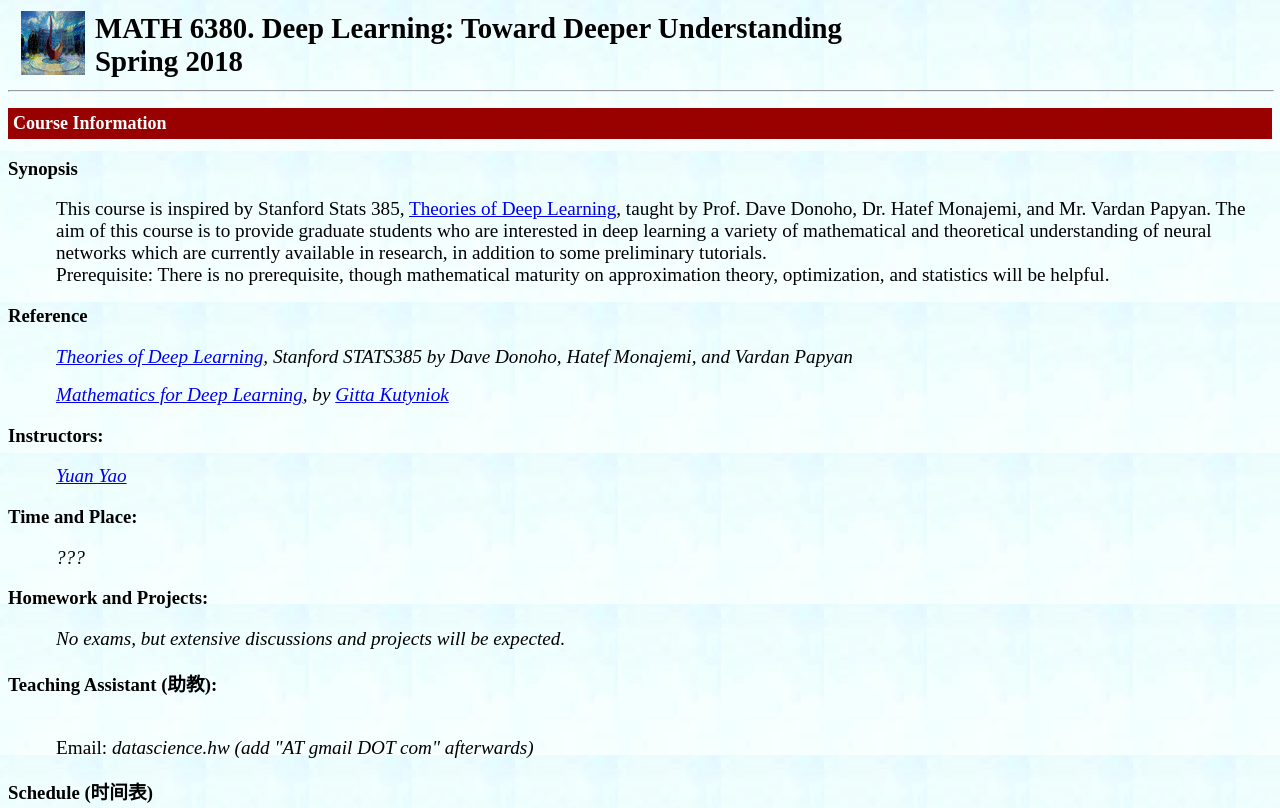
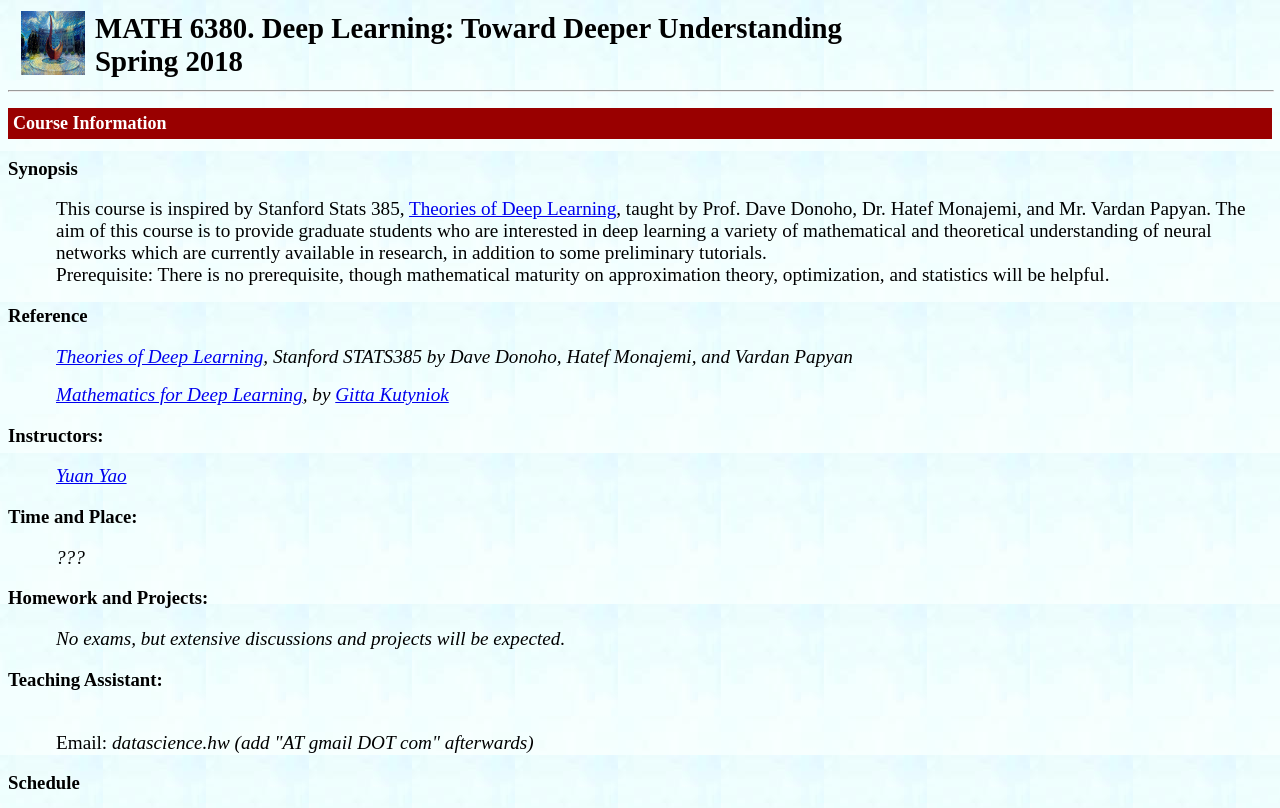
Before and after one commit to data-math/data-math.github.io, a plain HTML site: page deeplearning/index.html in a window 1280 px wide. Shown: the top 808 px of the page. Drawn offline with Linux system fonts and the light colour scheme.

Commit message:
Update index.html

```diff
--- a/deeplearning/index.html
+++ b/deeplearning/index.html
@@ -101,7 +101,7 @@ Prerequisite: There is no prerequisite, though mathematical maturity on approxim
 <big><em> No exams, but extensive discussions and projects will be expected. </em>
 </big></p>
 
-<h3>Teaching Assistant (&#21161;&#25945;):</h3>
+<h3>Teaching Assistant:</h3>
 
 <p style="margin-left: 0.5in;">
 <big> <br>
@@ -109,7 +109,7 @@ Email:<em> datascience.hw (add "AT gmail DOT com" afterwards) </em>
 </big>
 </p>
 
-<h3>Schedule (&#26102;&#38388;&#34920;)</h3>
+<h3>Schedule</h3>
 
 <table border="1" cellspacing="0">
 <tbody>
```
